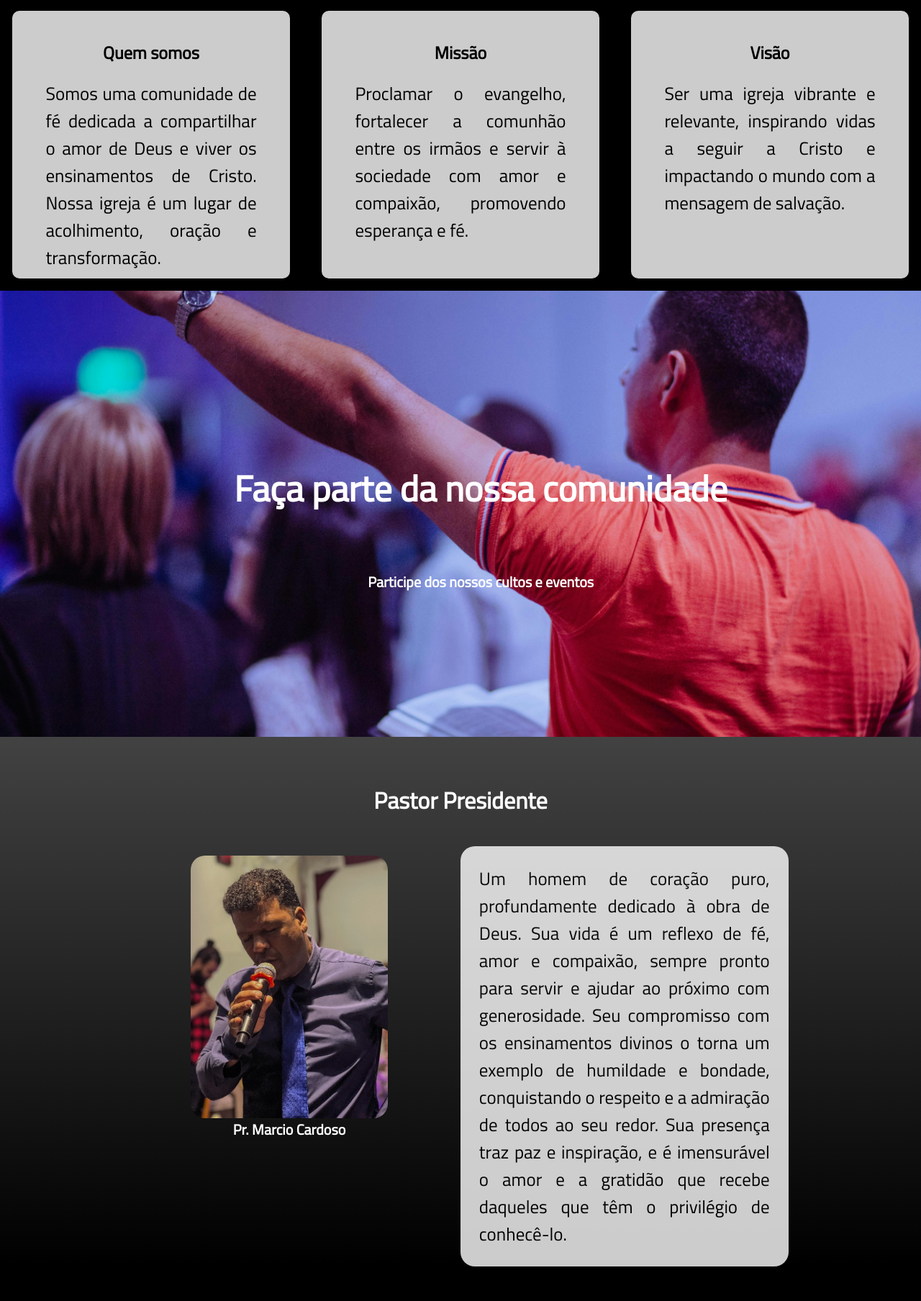
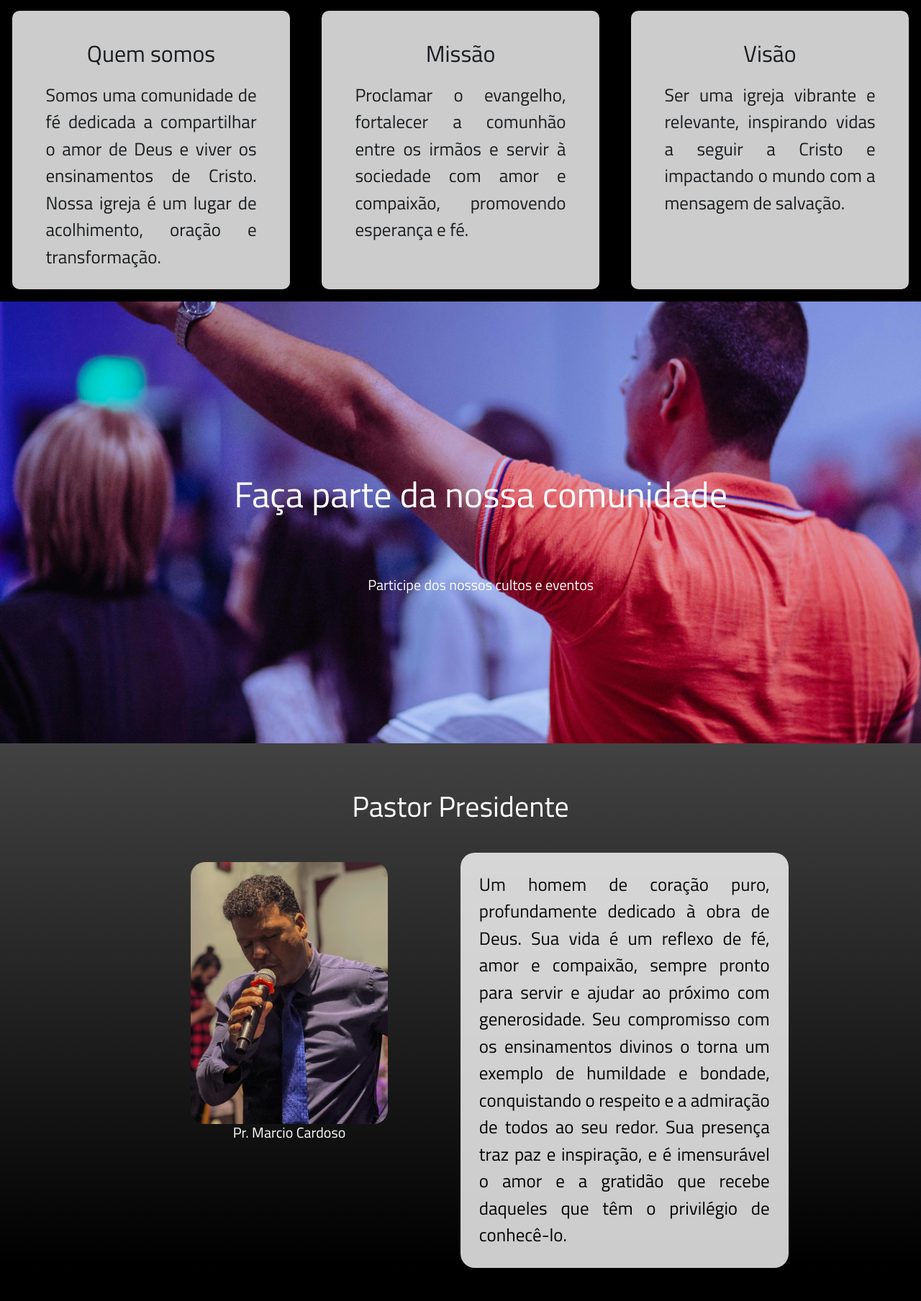
Before and after one commit to mths0303s/Blog-gospel, a PHP site: page / in a window 1280 px wide. Shown: the part 863-2671 px from the top of the page at 72% size. Before the commit the page ends 2623 px from the top, so only its background shows below. Run offline with PHP 8.4, Linux system fonts and the light colour scheme; some libraries are stand-ins or nearby versions.

Commit message:
Adding files via upload

```diff
--- a/includes/botaoWhatsapp.php
+++ b/includes/botaoWhatsapp.php
@@ -1,4 +1,4 @@
-<a class="bg-success botao-whatsapp" href="https://api.whatsapp.com/send?1=pt_BR&phone=5511911237514" target="_blank" style="position:fixed;width:60px;height:60px;
+<a class="bg-success botao-whatsapp" href="https://api.whatsapp.com/send?1=pt_BR&phone=5511967522977" target="_blank" style="position:fixed;width:60px;height:60px;
  bottom:40px;right:40px; border-radius:50px;text-align:center;font-size:30px;box-shadow: 1px 1px 2px #888;
   z-index:1000;">
  <i style="margin-top:16px" class="fab fa-whatsapp text-white"></i>
--- a/pages/index.html
+++ b/pages/index.php
@@ -4,12 +4,13 @@
     <meta charset="UTF-8">
     <meta name="viewport" content="width=device-width, initial-scale=1.0">
     <script src="https://kit.fontawesome.com/a517964f1a.js" crossorigin="anonymous"></script>
+    <link href="https://cdn.jsdelivr.net/npm/bootstrap@5.3.5/dist/css/bootstrap.min.css" rel="stylesheet" integrity="sha384-SgOJa3DmI69IUzQ2PVdRZhwQ+dy64/BUtbMJw1MZ8t5HZApcHrRKUc4W0kG879m7" crossorigin="anonymous">
     <link rel="stylesheet" href="../styles/styleblog.css">
     <link rel="stylesheet" href="../styles/stylehome.css">
     <title>Iepuc Sede</title>
 </head>
 <body>
-    <php include("../includes/botaowhatsapp.php"); ?>
+    <?php include_once("../includes/botaoWhatsapp.php"); ?>
     <header>
         <div class="topo">
             <div class="logo"><i class="fa-solid fa-book-open"></i> <span>IEPUC</span></div>
```
